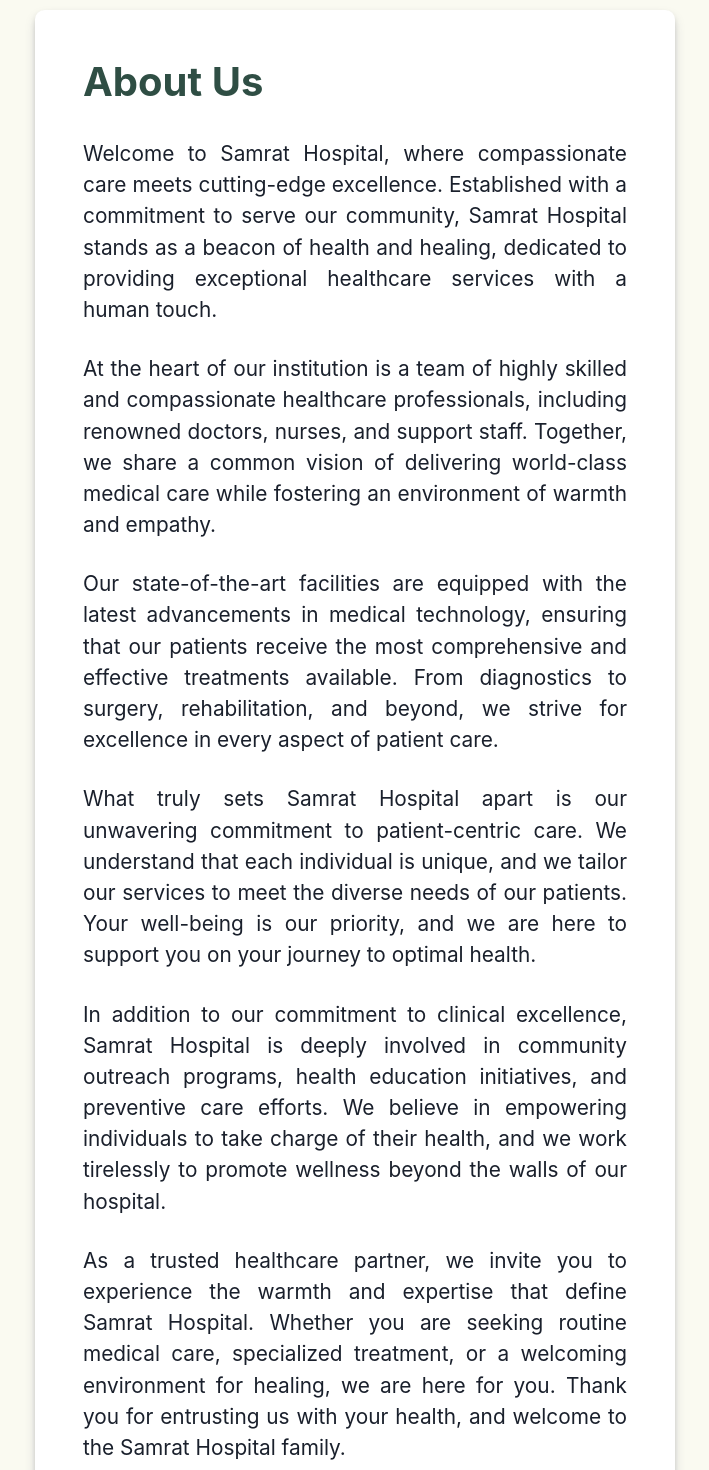
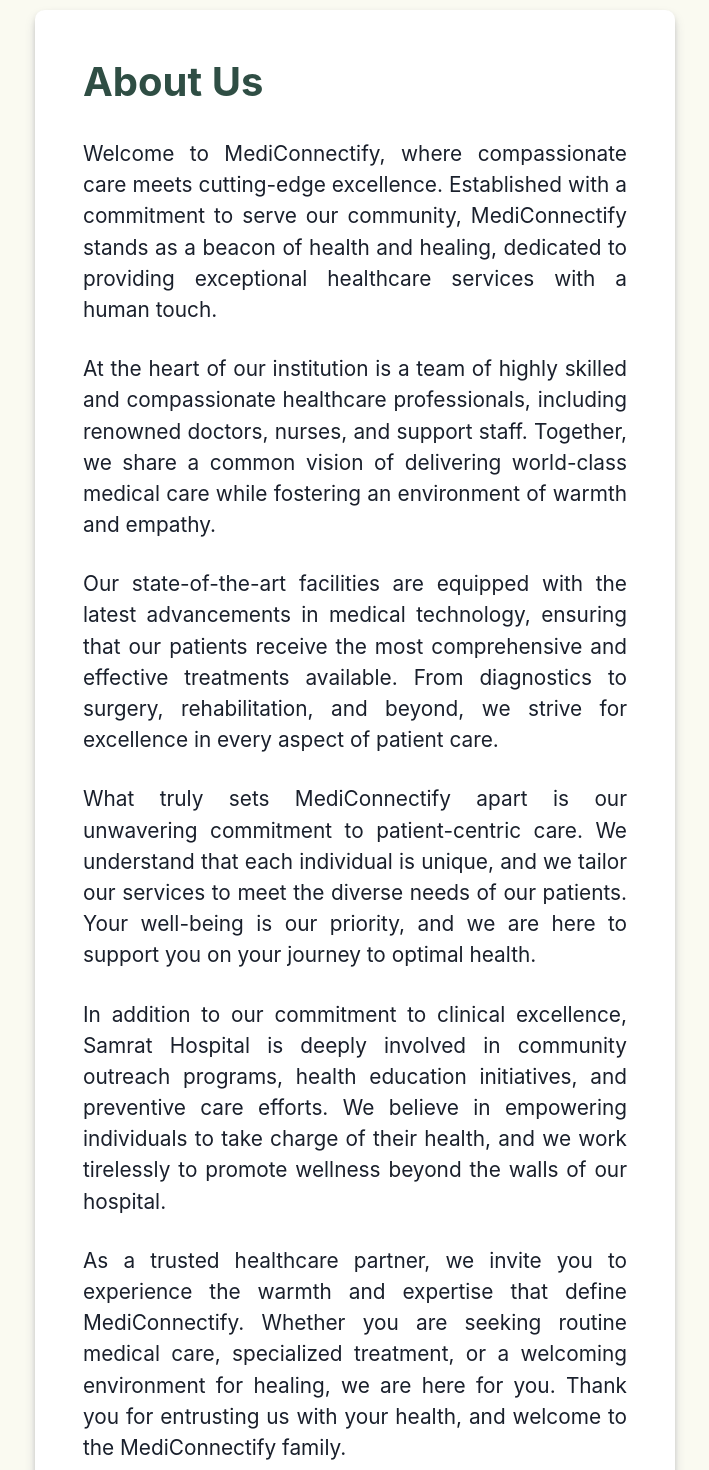
Before and after one commit to alvi00/anabia12, a React (Vite) app: page /aboutus in a window 1280 px wide. Shown: the part 100-1570 px from the top of the page, without its empty margins (285-994 px from the left). Built offline with nearby package versions, Linux system fonts and the light colour scheme; a web font is replaced by a local one.

Commit message:
Update AboutUs.jsx

```diff
--- a/src/pages/AboutUs.jsx
+++ b/src/pages/AboutUs.jsx
@@ -29,9 +29,9 @@ const AboutUs = () => {
 
         <Stack spacing={7} mt="1rem" mb="1rem">
           <Text textAlign="justify" fontSize="1.3rem">
-            Welcome to Samrat Hospital, where compassionate care meets
+            Welcome to MediConnectify, where compassionate care meets
             cutting-edge excellence. Established with a commitment to serve our
-            community, Samrat Hospital stands as a beacon of health and healing,
+            community, MediConnectify stands as a beacon of health and healing,
             dedicated to providing exceptional healthcare services with a human
             touch.
           </Text>
@@ -50,7 +50,7 @@ const AboutUs = () => {
             for excellence in every aspect of patient care.
           </Text>
           <Text textAlign="justify" fontSize="1.3rem">
-            What truly sets Samrat Hospital apart is our unwavering commitment
+            What truly sets MediConnectify apart is our unwavering commitment
             to patient-centric care. We understand that each individual is
             unique, and we tailor our services to meet the diverse needs of our
             patients. Your well-being is our priority, and we are here to
@@ -65,10 +65,10 @@ const AboutUs = () => {
           </Text>
           <Text textAlign="justify" fontSize="1.3rem">
             As a trusted healthcare partner, we invite you to experience the
-            warmth and expertise that define Samrat Hospital. Whether you are
+            warmth and expertise that define MediConnectify. Whether you are
             seeking routine medical care, specialized treatment, or a welcoming
             environment for healing, we are here for you. Thank you for
-            entrusting us with your health, and welcome to the Samrat Hospital
+            entrusting us with your health, and welcome to the MediConnectify
             family.
           </Text>
         </Stack>
```
